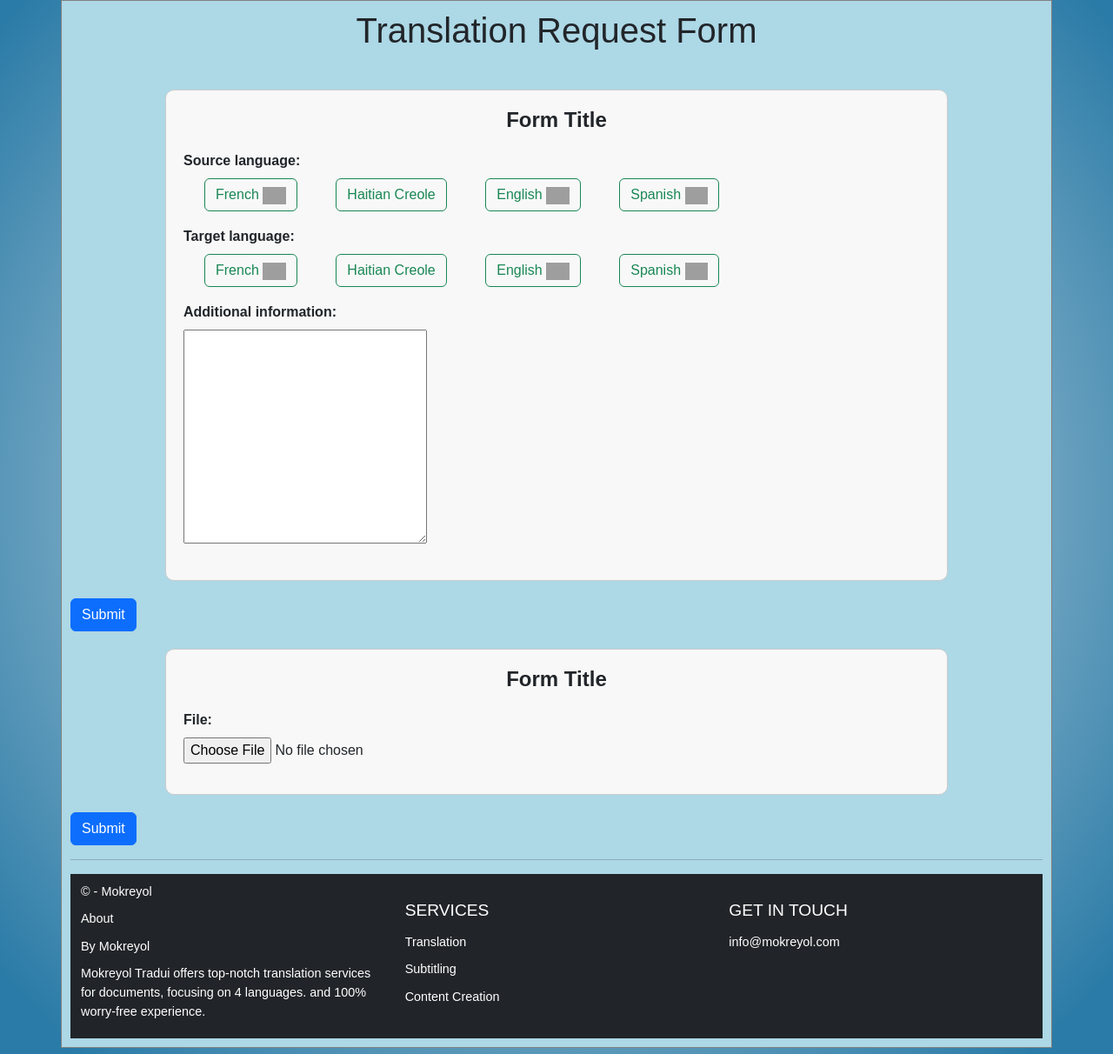
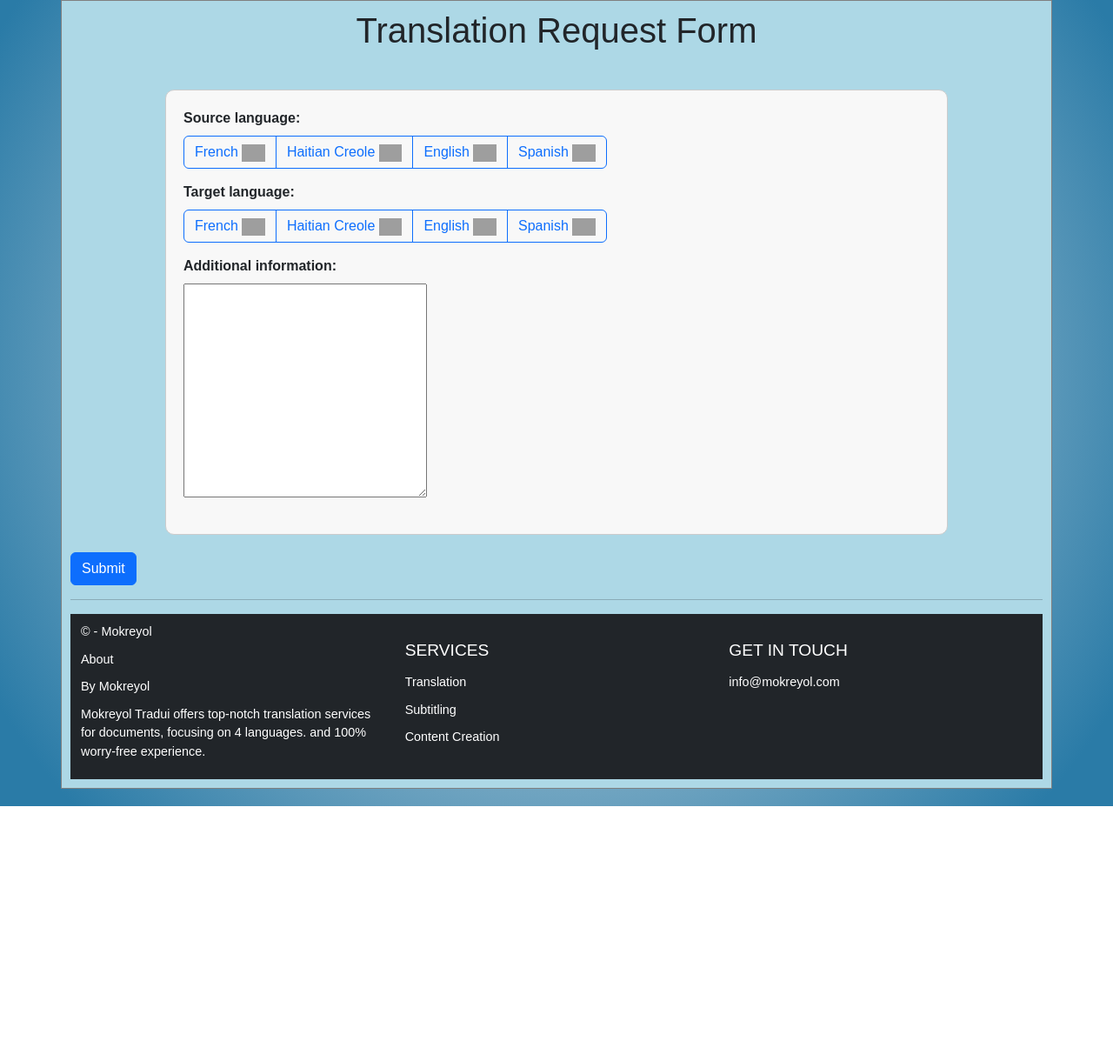
Before and after one commit to anditherobot/translationrequest, a Django app: page /client/4/create_request/ in a window 1280 px wide. Shown: the part 80-1292 px from the top of the page at 87% size. After the commit the page ends 1007 px from the top, so only its background shows below. Run offline with Django 3.2, Linux system fonts and the light colour scheme; data comes from the database, SQL or seed files in the repository; both versions use the stored data as it was after the commit; some libraries are stand-ins or nearby versions; grey boxes are pictures that could not be loaded.

Commit message:
Form improvement , form template validation implemented

```diff
--- a/app/templates/app/dashboard/create_translation_request.html
+++ b/app/templates/app/dashboard/create_translation_request.html
@@ -29,7 +29,7 @@
         <h1 class="text-center mb-4">Translation Request Form</h1>
         {% include 'app/form_template.html' with form=translation_form %}
 
-        {% include 'app/form_template.html' with form=files_form %}
+
 
 
     </div>
--- a/app/templates/app/form_template.html
+++ b/app/templates/app/form_template.html
@@ -64,6 +64,11 @@
         color: red;
         font-size: 14px;
     }
+
+    .hover-item:hover {
+        background-color: red;
+    }
+
 </style>
 
 <div class="row">
@@ -101,25 +106,13 @@
             </div>
             {% endif %}
 
-            {% if form.non_field_errors %}
-            <div class="mb-3">
-                <div class="alert alert-danger alert-dismissible">
-                    <button type="button" class="close" data-dismiss="alert" aria-label="Close">
-                        <span aria-hidden="true">&times;</span>
-                    </button>
-                    <p>{{ form.non_field_errors|length }} Form error.</p>
-                    {% for error in form.non_field_errors %}
-                    {{ error|striptags }}
-                    {% endfor %}
-                </div>
-            </div>
-            {% endif %}
+
 
 
             <!--Forms-->
 
             <div class="form-container">
-                <h2 class="form-title">Form Title</h2>
+
 
                 {% for field in form %}
                 <div class="form-field {% if field.errors %}has-error{% endif %}">
@@ -127,25 +120,37 @@
                     <br />
 
                     {% if field.field.widget.input_type == "radio" %}
-                    <div class="btn-group-toggle" data-toggle="buttons">
+                    <div class="btn-group"
+                         role="group">
                         {% for choice_value, choice_label in field.field.choices %}
-                        <div class="form-check form-check-inline">
-                            <input class="btn-check" type="radio" name="{{ field.name }}" id="id_{{ field.auto_id }}_{{ forloop.counter0 }}" value="{{ choice_value }}">
-                            <label class="btn btn-outline-success" for="id_{{ field.auto_id }}_{{ forloop.counter0 }}">
+
+                        <input type="radio" class="btn-check" autocomplete="off" name="{{ field.name }}"    id="{{ field.auto_id }}_{{ forloop.counter0 }}" value="{{ choice_value }}">
+
+                        <!--This div makes the hover work, idk why but it's there for that.'-->
+
+                            <label class="btn btn-outline-primary" for="{{ field.auto_id }}_{{ forloop.counter0 }}">
                                 {{ choice_label }}
-                                {% if choice_value == 'Haitian Kreyol' %}
-                                <img src="{% static 'app/images/ht.svg' %}" alt="{{ choice_label }}" style="height: 20px;">
-                                {% elif choice_value == 'French' %}
-                                <img src="{% static 'app/images/fr.svg' %}" alt="{{ choice_label }}" style="height: 20px;">
-                                {% elif choice_value == 'English' %}
-                                <img src="{% static 'app/images/us.svg' %}" alt="{{ choice_label }}" style="height: 20px;">
-                                {% elif choice_value == 'Spanish' %}
-                                <img src="{% static 'app/images/es.svg' %}" alt="{{ choice_label }}" style="height: 20px;">
-                                {% else %}
-                                <!-- Default image or no image handling -->
+
+                                {% if choice_value == 'Haitian Creole' %}
+                                <img src="{% static 'app/images/haitian_creole.svg' %}" alt="{{ choice_label }}" style="height: 20px;">
+                                {% endif %}
+
+                                {% if choice_value == 'French' %}
+                                <img src="{% static 'app/images/french.svg' %}" alt="{{ choice_label }}" style="height: 20px;">
+                                {% endif %}
+
+                                {% if choice_value == 'English' %}
+                                <img src="{% static 'app/images/english.svg' %}" alt="{{ choice_label }}" style="height: 20px;">
+                                {% endif %}
+
+                                {% if choice_value == 'Spanish' %}
+                                <img src="{% static 'app/images/spanish.svg' %}" alt="{{ choice_label }}" style="height: 20px;">
                                 {% endif %}
                             </label>
-                        </div>
+
+
+
+
                         {% endfor %}
                     </div>
                     {% else %}
```
Also changed, not shown: app/templatetags/custom_tags.py (+4 -4 lines), db.sqlite3.
